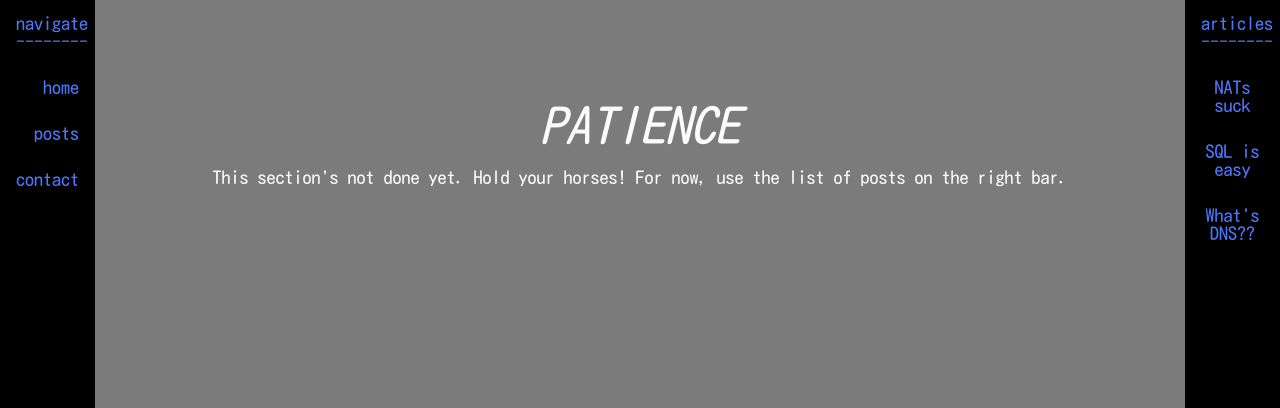
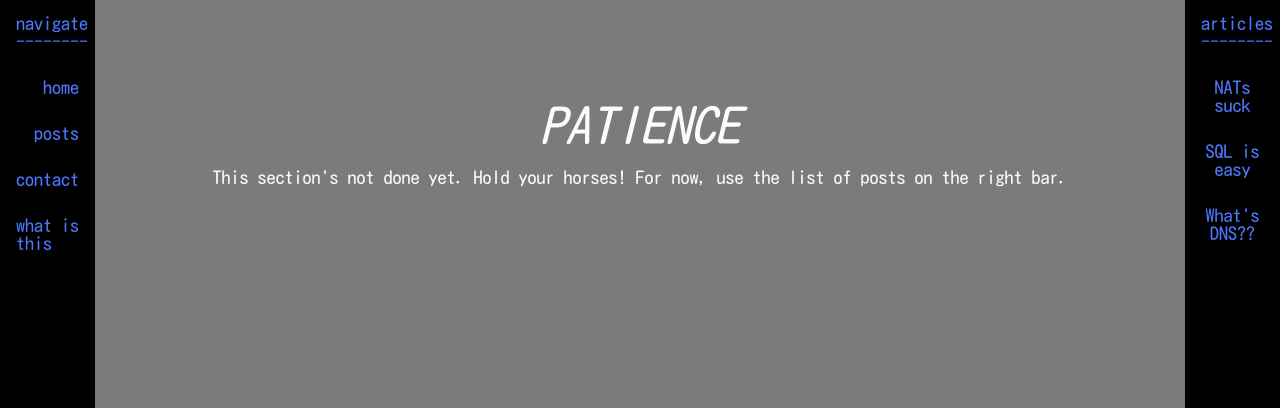
Before and after one commit to modestmark/blog, a Django app: page /posts in a window 1280 px wide. Shown: the top 408 px of the page. Run offline with Django 3.2, Linux system fonts and the light colour scheme; some web fonts are replaced.

Commit message:
fix links to whereami on posts and contact

```diff
--- a/read/templates/read/contact.html
+++ b/read/templates/read/contact.html
@@ -15,6 +15,7 @@
       <a href="/">home</a>
       <a href="/read/posts">posts</a>
       <a href="/read/contact">contact</a>
+      <a href="/read/whereami">what is this</a>
     </div>
 
 		<div class="postbar">
--- a/read/templates/read/posts.html
+++ b/read/templates/read/posts.html
@@ -15,6 +15,7 @@
       <a href="/">home</a>
       <a href="/read/posts">posts</a>
       <a href="/read/contact">contact</a>
+      <a href="/read/whereami">what is this</a>
     </div>
 
 		<div class="postbar">
```
